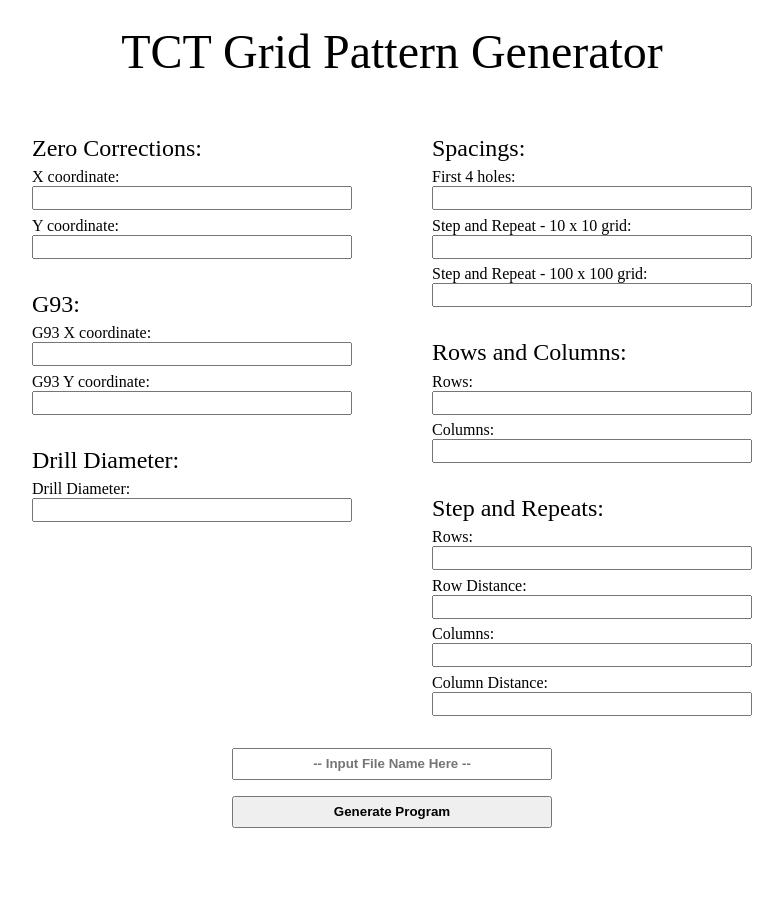
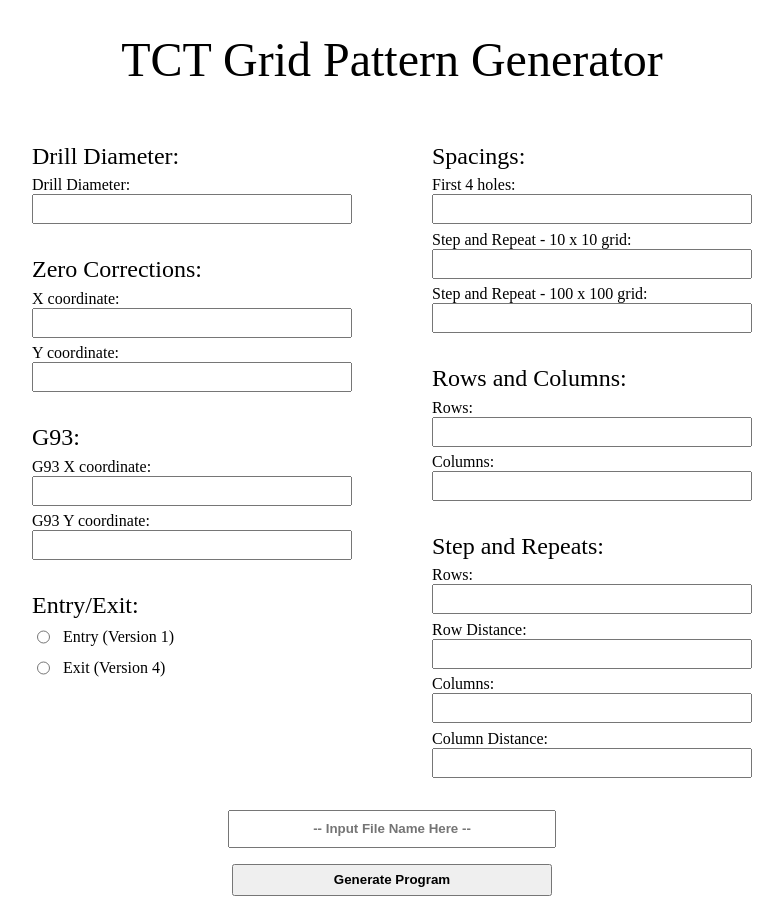
Before and after one commit to tct-tech/grid-generator, a React (Create React App) app: page / in a window 1280 px wide. Shown: the whole page, without its empty margins (248-1031 px from the left). Before the commit the page ends 828 px from the top, so only its background shows below. Built offline with nearby package versions, Linux system fonts and the light colour scheme.

Commit message:
add entry exit toggle

```diff
--- a/src/components/Content.js
+++ b/src/components/Content.js
@@ -2,7 +2,7 @@
  * @Author: Your name
  * @Date:   2023-04-26 16:42:42
  * @Last Modified by:   Your name
- * @Last Modified time: 2023-08-23 08:23:31
+ * @Last Modified time: 2023-08-24 15:22:46
  */
 import React, { useState } from 'react';
 import DataInput from './DataInput';
@@ -25,6 +25,8 @@
     const [SRRowDist, setSRRowDist] = useState('');
     const [SRColDist, setSRColDist] = useState('');
     const [fileName, setFileName] = useState('');
+    const [entry, setEntry] = useState('');
+    const [exit, setExit] = useState('');
 
     const handleChange = (input) => {
         switch (input.name){
@@ -70,6 +72,16 @@
             case "SRColDist":
                 setSRColDist(input.value);
                 break;
+            case "entryExit":
+                if(input.value === 'entry'){
+                    setEntry('entry');
+                    setExit('');
+                    break;
+                }else{
+                    setExit('exit');
+                    setEntry('');
+                    break;
+                }
             default:
                 console.log('input err');
         }
@@ -81,10 +93,13 @@
 
     const handleClick = (e) => {
         e.preventDefault();
-        if(!zcX || !zcY || !g93X || !g93Y || !drillDia || !dist_1 || !dist_2 || !dist_3 || !row || !column || !SRRow || !SRColumn || !SRRowDist || !SRColDist){
+        if((!zcX || !zcY || !g93X || !g93Y || !drillDia || !dist_1 || !dist_2 || !dist_3 || !row || !column || !SRRow || !SRColumn || !SRRowDist || !SRColDist) || (!entry && !exit)){
             alert('Missing parameters, all fields are required');
             return;
         }
+
+        if(entry){
+            // console.log('ENTRY (Version1)');
             let content =
             'include("simple.js");' +
             `for(gpR = 0; gpR < ${SRRow}; gpR++){` +
@@ -93,19 +108,41 @@
             `for(c=0;c<${column}; c++){` +
             'for(i=0;i<5;i++){' +
             'for(j=0;j<5;j++){' +
-            `addCircle(${dist_2}*j+c*${dist_3}+${Number(zcX)+Number(g93X)}+gpC*${SRColDist},${dist_2}*i+r*${dist_3}+${Number(zcY)+Number(g93Y)}+gpR*${SRRowDist},${drillDia/2});` +
-            `addCircle(${dist_2}*j+c*${dist_3}+${Number(dist_1)+Number(zcX)+Number(g93X)}+gpC*${SRColDist},${dist_2}*i+r*${dist_3}+${Number(dist_1)+Number(zcY)+Number(g93Y)}+gpR*${SRRowDist},${drillDia/2});` +
-            `addCircle(${dist_2}*j+c*${dist_3}+${Number(dist_1)+Number(zcX)+Number(g93X)}+gpC*${SRColDist},${dist_2}*i+r*${dist_3}+${Number(zcY)+Number(g93Y)}+gpR*${SRRowDist},${drillDia/2});` +
-            `addCircle(${dist_2}*j+c*${dist_3}+${Number(zcX)+Number(g93X)}+gpC*${SRColDist},${dist_2}*i+r*${dist_3}+${Number(dist_1)+Number(zcY)+Number(g93Y)}+gpR*${SRRowDist},${drillDia/2});` +
+            `addCircle(${dist_2}*j+c*${dist_3}+(${Number(zcX)+Number(g93X)})+gpC*${SRColDist},${dist_2}*i+r*${dist_3}+${Number(zcY)+Number(g93Y)}+gpR*${SRRowDist},${drillDia/2});` +
+            `addCircle(${dist_2}*j+c*${dist_3}+(${Number(dist_1)+Number(zcX)+Number(g93X)})+gpC*${SRColDist},${dist_2}*i+r*${dist_3}+${Number(dist_1)+Number(zcY)+Number(g93Y)}+gpR*${SRRowDist},${drillDia/2});` +
+            `addCircle(${dist_2}*j+c*${dist_3}+(${Number(dist_1)+Number(zcX)+Number(g93X)})+gpC*${SRColDist},${dist_2}*i+r*${dist_3}+${Number(zcY)+Number(g93Y)}+gpR*${SRRowDist},${drillDia/2});` +
+            `addCircle(${dist_2}*j+c*${dist_3}+(${Number(zcX)+Number(g93X)})+gpC*${SRColDist},${dist_2}*i+r*${dist_3}+${Number(dist_1)+Number(zcY)+Number(g93Y)}+gpR*${SRRowDist},${drillDia/2});` +
             '}}}}}}';
             let blob = new Blob([content], {
                 type: "text/plain;charset=utf-8"
             });
 
-        console.log(fileName);
             let saveFileName = fileName ? fileName + '.js' : 'program.js'
 
             FileSaver.saveAs(blob, saveFileName);
+        }else{
+            // console.log('EXIT (Version4)');
+            let content =
+            'include("simple.js");' +
+            `for(gpR = 0; gpR < ${SRRow}; gpR++){` +
+            `for(gpC = 0; gpC < ${SRColumn}; gpC++){` +
+            `for(r=0;r<${row};r++){` +
+            `for(c=0;c<${column}; c++){` +
+            'for(i=0;i<5;i++){' +
+            'for(j=0;j<5;j++){' +
+            `addCircle(-${dist_2}*j-c*${dist_3}-(${Number(zcX)+Number(g93X)})-gpC*${SRColDist},${dist_2}*i+r*${dist_3}+${Number(zcY)+Number(g93Y)}+gpR*${SRRowDist},${drillDia/2});` +
+            `addCircle(-${dist_2}*j-c*${dist_3}-(${Number(dist_1)+Number(zcX)+Number(g93X)})-gpC*${SRColDist},${dist_2}*i+r*${dist_3}+${Number(dist_1)+Number(zcY)+Number(g93Y)}+gpR*${SRRowDist},${drillDia/2});` +
+            `addCircle(-${dist_2}*j-c*${dist_3}-(${Number(dist_1)+Number(zcX)+Number(g93X)})-gpC*${SRColDist},${dist_2}*i+r*${dist_3}+${Number(zcY)+Number(g93Y)}+gpR*${SRRowDist},${drillDia/2});` +
+            `addCircle(-${dist_2}*j-c*${dist_3}-(${Number(zcX)+Number(g93X)})-gpC*${SRColDist},${dist_2}*i+r*${dist_3}+${Number(dist_1)+Number(zcY)+Number(g93Y)}+gpR*${SRRowDist},${drillDia/2});` +
+            '}}}}}}';
+            let blob = new Blob([content], {
+                type: "text/plain;charset=utf-8"
+            });
+
+            let saveFileName = fileName ? fileName + '.js' : 'program.js'
+
+            FileSaver.saveAs(blob, saveFileName);
+        }
     }
 
     return(
@@ -124,6 +161,8 @@
                 column={column}
                 SRRow={SRRow}
                 SRColumn={SRColumn}
+                entry={entry}
+                exit={exit}
             />
             <input className='fileName' name='fileName' type='text' placeholder={'-- Input File Name Here --'} onChange={handleFileNameChange}/>
             <button type='submit' onClick={handleClick}>Generate Program</button>
--- a/src/components/DataInput.js
+++ b/src/components/DataInput.js
@@ -2,7 +2,7 @@
  * @Author: Your name
  * @Date:   2023-04-26 16:42:42
  * @Last Modified by:   Your name
- * @Last Modified time: 2023-08-23 08:24:03
+ * @Last Modified time: 2023-08-24 15:22:05
  */
 import React from 'react';
 import '../styles/styles.css';
@@ -16,6 +16,11 @@
     return(
         <form className="component">
             <div className="sub-component">
+                <div className ="title">Drill Diameter: </div>
+                    <div className="inputs">
+                        <label htmlFor='drillDiaInput'>Drill Diameter: </label>
+                        <input id='drillDiaInput' name='drillDia' type='number' value={props.drillDia} onChange={handleChange}/>
+                    </div>
                 <div className="title">Zero Corrections: </div>
                     <div className="inputs">
                         <label htmlFor='zcXInput'>X coordinate: </label>
@@ -30,10 +35,16 @@
                         <label htmlFor='g93YInput'>G93 Y coordinate: </label>
                         <input id='g93YInput' name='g93Y' type='number' value={props.g93Y} onChange={handleChange}/>
                     </div>
-                <div className="title">Drill Diameter: </div>
-                    <div className="inputs">
-                        <label htmlFor='drillDiaInput'>Drill Diameter: </label>
-                        <input id='drillDiaInput' name='drillDia' type='number' value={props.drillDia} onChange={handleChange}/>
+                <div className="title">Entry/Exit: </div>
+                    <div>
+                        <div className='radio'>
+                            <input id='entryInput' name='entryExit' type='radio' value={'entry'} onChange={handleChange}/>
+                            <label htmlFor='entryInput'>Entry (Version 1) </label>
+                        </div>
+                        <div className='radio'>
+                            <input id='exitInput' name='entryExit' type='radio' value={'exit'} onChange={handleChange}/>
+                            <label htmlFor='exitInput'>Exit (Version 4) </label>
+                        </div>
                     </div>
             </div>
             <div className="sub-component">
--- a/src/styles/styles.css
+++ b/src/styles/styles.css
@@ -1,4 +1,10 @@
-*, *::after, *::before{
+/**
+ * @Author: Your name
+ * @Date:   2023-04-26 16:42:42
+ * @Last Modified by:   Your name
+ * @Last Modified time: 2023-08-24 15:22:27
+ */
+*::after, *::before{
     margin: 0;
     padding: 0;
     box-sizing: border-box;
@@ -26,6 +32,16 @@
 .inputs{
     display: flex;
     flex-direction: column;
+}
+
+.radio{
+    display: flex;
+    align-items: center;
+    gap: 10px;
+}
+
+.radio>input{
+    margin-top: 0.4rem;
 }
 
 .title{
```
Lines whose indentation alone changed are shown as unchanged.
